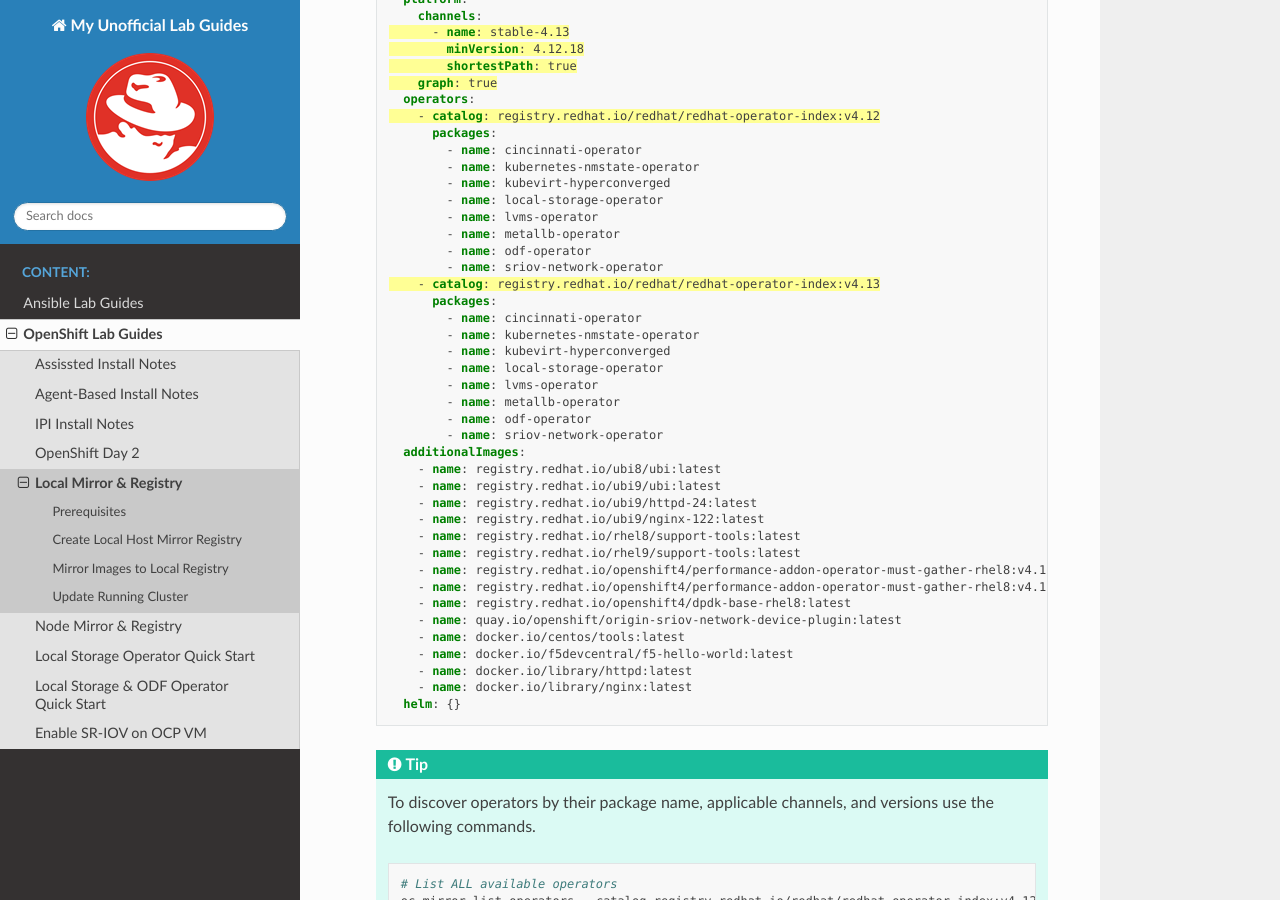
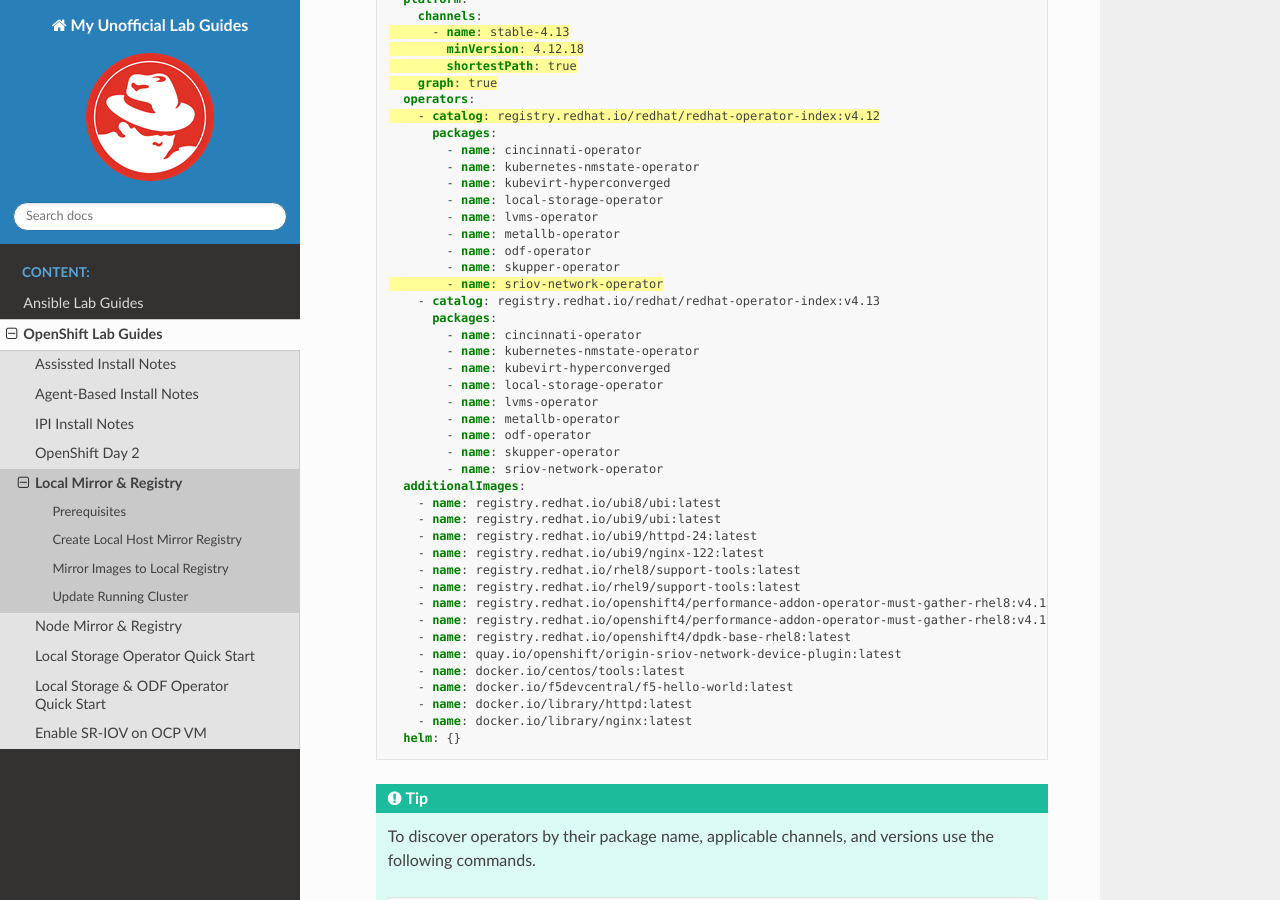
Before and after one commit to vtog/labGuides, a Sphinx documentation site: the page built from source/ocp/local-mirror-registry.rst, in a window 1280 px wide and 900 px high, scrolled down 4285 px. Built offline with Sphinx 7.4.7 and the Read the Docs theme 2.0.0, drawn with Linux system fonts in a browser that asks for light colours; pages that are not in the unit, such as notebooks, are missing from menus.

Commit message:
added skupper to imageset example

```diff
--- a/source/ocp/local-mirror-registry.rst
+++ b/source/ocp/local-mirror-registry.rst
@@ -212,6 +212,7 @@
               - name: lvms-operator
               - name: metallb-operator
               - name: odf-operator
+              - name: skupper-operator
               - name: sriov-network-operator
           - catalog: registry.redhat.io/redhat/redhat-operator-index:v4.13
             packages:
@@ -222,6 +223,7 @@
               - name: lvms-operator
               - name: metallb-operator
               - name: odf-operator
+              - name: skupper-operator
               - name: sriov-network-operator
         additionalImages:
           - name: registry.redhat.io/ubi8/ubi:latest
```
